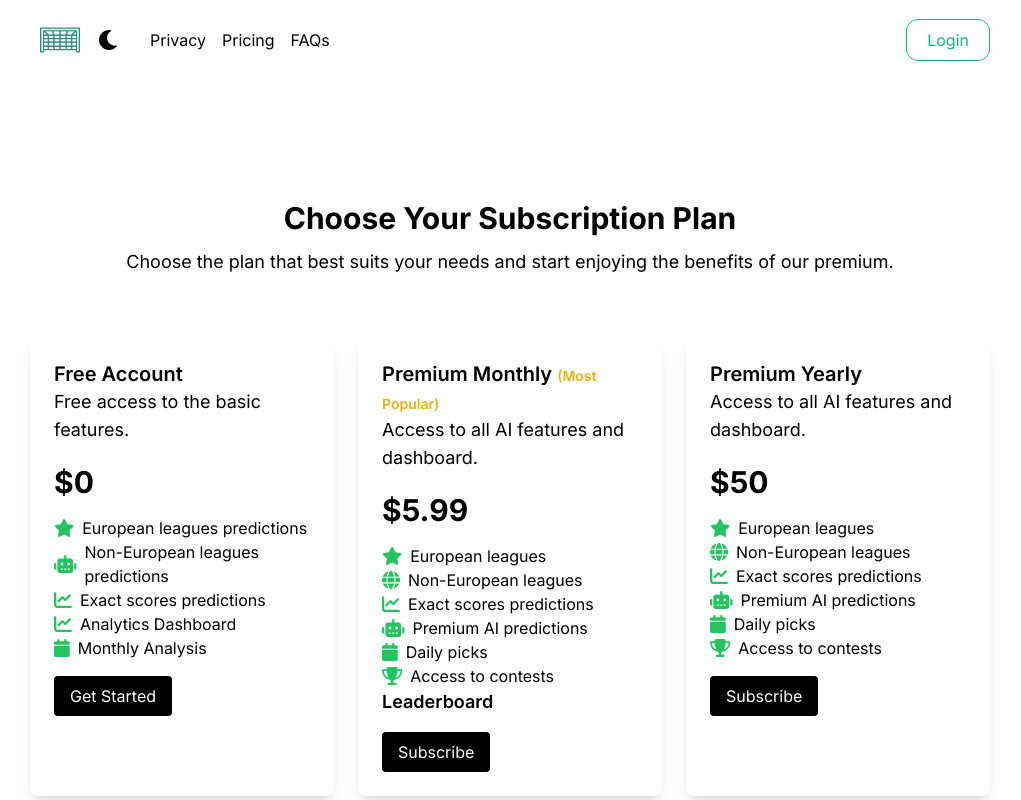
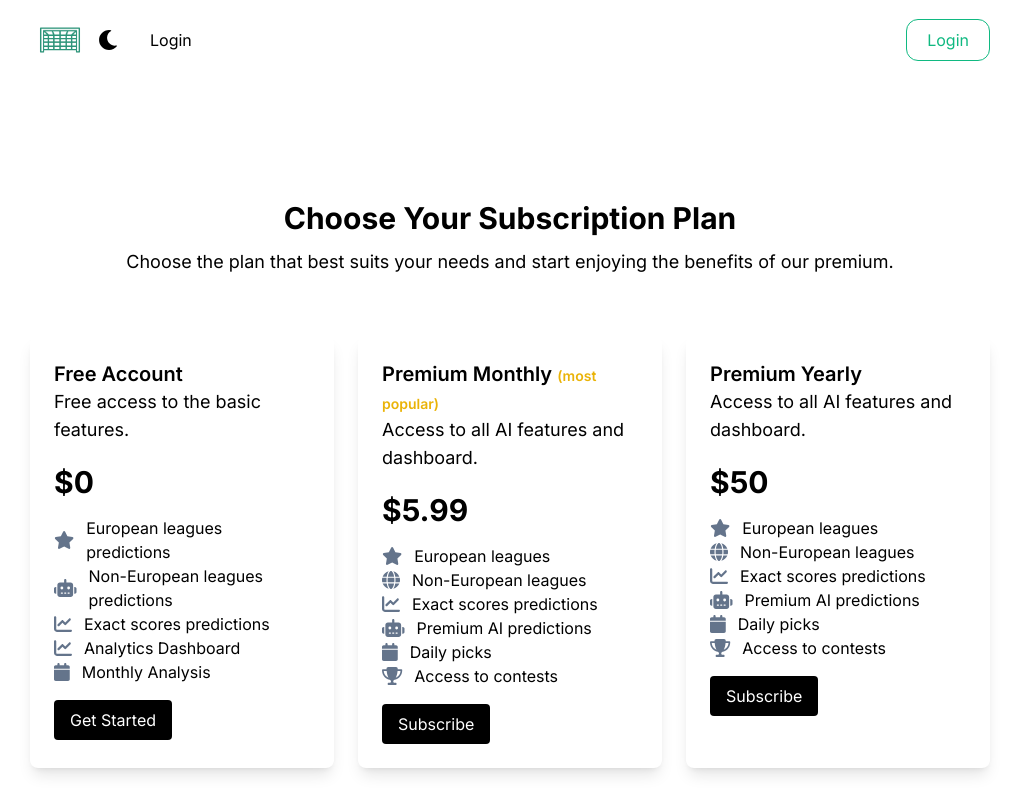
Before and after one commit to adnxy/well-dev, a Next.js app: page /pricing in a window 1280 px wide. Shown: the top 800 px of the page, without its empty margins (130-1151 px from the left). Built offline with nearby package versions, Linux system fonts and the light colour scheme.

Commit message:
Add landing and dashboard ui

```diff
--- a/app/components/FAQ.tsx
+++ b/app/components/FAQ.tsx
@@ -1,6 +1,7 @@
 "use client";
 
 import { useState } from "react";
+import { useTheme } from "../context/ThemeContext";
 
 type FaqItem = {
   question: string;
@@ -13,29 +14,32 @@ type FaqProps = {
 
 const Faq = ({ faqData }: FaqProps) => {
   const [openFaq, setOpenFaq] = useState<number | null>(null);
+  const { theme } = useTheme();
+
+  const isLightTheme = theme === 'light';
 
   const toggleFaq = (index: number) => {
     setOpenFaq(openFaq === index ? null : index);
   };
 
   return (
-    <section className="bg-[#021814] flex flex-col items-center">
-      <div className="py-4 mx-auto max-w-screen-xl lg:py-0 bg-[#021814]"> {/* Changed top margin from py-8 to py-4 */}
-        <div className="space-y-3"> {/* Changed space-y-5 to space-y-3 for smaller margin */}
+    <section className={`flex flex-col items-center ${isLightTheme ? 'bg-white' : 'bg-[#021814]'}`}>
+      <div className={`py-4 mx-auto max-w-screen-xl lg:py-0 ${isLightTheme ? 'bg-white' : 'bg-[#021814]'}`}>
+        <div className="space-y-3">
           {faqData.map((faq, index) => (
-            <div key={index} className="rounded-md shadow-md bg-slate-200 dark:bg-slate-800"> {/* Changed bg-slate-800 to bg-slate-200 for lighter background */}
+            <div key={index} className={`rounded-md shadow-md ${isLightTheme ? 'bg-white' : 'bg-slate-200 dark:bg-slate-800'}`}>
               <button
                 className="flex justify-between items-center w-full p-4 text-left bg-slate-50 dark:bg-gray-700 hover:bg-gray-300 dark:hover:bg-gray-600"
                 onClick={() => toggleFaq(index)}
               >
-                <span className="font-medium text-black dark:text-black w-full">{faq.question}</span> {/* Changed text color to black */}
+                <span className="font-medium text-black dark:text-black w-full">{faq.question}</span>
                 <span className={`transform transition-transform ${openFaq === index ? 'rotate-180' : ''}`}>
                   &#x25BC; {/* Chevron down */}
                 </span>
               </button>
               {openFaq === index && (
-                <div className="p-4 bg-gray-50 bg-slate-100 pt-1  ">
-                  <p className="text-black dark:text-gray-300 w-full">{faq.answer}</p> {/* Changed text color to black */}
+                <div className="p-4 bg-gray-50 bg-slate-100 pt-1">
+                  <p className="text-black dark:text-gray-300 w-full">{faq.answer}</p>
                 </div>
               )}
             </div>
--- a/app/components/Navbar.tsx
+++ b/app/components/Navbar.tsx
@@ -57,30 +57,17 @@ const Navbar = () => {
         )}
 
         <div className="flex space-x-4 ml-5">
-          <Link
-            href="/privacy"
-            className={`font-[15px] cursor-pointer hover:text-slate-300 ${
-              theme === "light" ? "text-black" : "text-white"
-            } hidden md:block`}
-          >
-            Privacy
-          </Link>
-          <Link
-            href="/pricing"
-            className={`font-[15px] cursor-pointer hover:text-slate-300 ${
-              theme === "light" ? "text-black" : "text-white"
-            } hidden md:block`}
-          >
-            Pricing
-          </Link>
-          <Link
-            href="/faq"
-            className={`font-[15px] cursor-pointer hover:text-slate-300 ${
-              theme === "light" ? "text-black" : "text-white"
-            } hidden md:block`}
-          >
-            FAQs
-          </Link>
+          {NavLinks.map((link) => (
+            <Link
+              key={link.href}
+              href={link.href}
+              className={`font-[15px] cursor-pointer hover:text-slate-300 ${
+                pathname === link.href ? "text-green-500" : theme === "light" ? "text-black" : "text-white"
+              } hidden md:block`}
+            >
+              {link.text}
+            </Link>
+          ))}
         </div>
       </div>
 
--- a/app/faq/page.tsx
+++ b/app/faq/page.tsx
@@ -1,9 +1,10 @@
 "use client";
 import React, { useState } from "react";
+import { useTheme } from "../context/ThemeContext";
 
 const FAQ = () => {
   const [openIndex, setOpenIndex] = useState(null);
-
+  const { theme } = useTheme();
   const faqs = [
     {
       question: "What is your return policy?",
@@ -44,25 +45,29 @@ const FAQ = () => {
   };
 
   return (
-    <div className="px-40 pt-20 bg-[#021814]">
-      <h1 className="text-2xl font-bold mb-4 text-white">
-        Frequently Asked Questions
-      </h1>
+    <div className={`px-40 pt-20 pb-20 ${theme === "light" ? "bg-white" : "bg-[#021814]"}`}>
+                <h1 className="text-3xl font-bold mb-4">FAQs</h1>
+
+      <h3 className={`text-lg font-medium mb-4 ${theme === "light" ? "text-black" : "text-white"}`}>
+        Here are some of the most frequently asked questions. If you have any other questions, please don't hesitate to contact us at hello@goalpredict.ai.
+      </h3>
       <div className="space-y-4">
         {faqs.map((faq, index) => (
           <div
             key={index}
-            className="border border-white rounded-lg shadow-md"
+            className={`border border-opacity-50 ${theme === "light" ? "border-black" : "border-slate-500"} rounded-lg shadow-sm`}
           >
             <button
-              className="w-full text-left p-4 focus:outline-none"
+              className={`w-full text-left p-4 focus:outline-none ${openIndex === index ? (theme === "light" ? "bg-gray-200" : "bg-gray-700") : ""}`}
               onClick={() => toggleFAQ(index)}
             >
-              <h2 className="font-semibold text-white">{faq.question}</h2>
+              <h2 className={`font-semibold ${theme === "light" ? "text-black" : "text-white"}`}>
+                {index + 1}. {faq.question}
+              </h2>
             </button>
             {openIndex === index && (
-              <div className="p-4 border-t border-white">
-                <p className="text-white">{faq.answer}</p>
+              <div className={`p-4 border-t ${theme === "light" ? "border-black" : "border-slate-500"}`}>
+                <p className={`text-black ${theme === "dark" ? "text-white" : "text-black"}`}>{faq.answer}</p>
               </div>
             )}
           </div>
--- a/app/pricing/page.tsx
+++ b/app/pricing/page.tsx
@@ -23,19 +23,19 @@ const PricingPage = () => {
           <p className={`price text-3xl font-bold ${theme === 'dark' ? 'text-white' : 'text-black'}`}>$0</p>
           <ul className="benefits-list mt-4">
             <li className={`flex items-center ${theme === 'dark' ? 'text-white' : 'text-black'}`}>
-              <FontAwesomeIcon icon={faStar} className="text-lg text-green-500 mr-2" /> European leagues predictions
+              <FontAwesomeIcon icon={faStar} className="text-lg text-slate-500 mr-3" /> European leagues predictions
             </li>
             <li className={`flex items-center ${theme === 'dark' ? 'text-white' : 'text-black'}`}>
-              <FontAwesomeIcon icon={faRobot} className="text-lg text-green-500 mr-2" /> Non-European leagues predictions
+              <FontAwesomeIcon icon={faRobot} className="text-lg text-slate-500 mr-3" /> Non-European leagues predictions
             </li>
             <li className={`flex items-center ${theme === 'dark' ? 'text-white' : 'text-black'}`}>
-              <FontAwesomeIcon icon={faChartLine} className="text-lg text-green-500 mr-2" /> Exact scores predictions
+              <FontAwesomeIcon icon={faChartLine} className="text-lg text-slate-500 mr-3" /> Exact scores predictions
             </li>
             <li className={`flex items-center ${theme === 'dark' ? 'text-white' : 'text-black'}`}>
-              <FontAwesomeIcon icon={faChartLine} className="text-lg text-green-500 mr-2" /> Analytics Dashboard
+              <FontAwesomeIcon icon={faChartLine} className="text-lg text-slate-500 mr-3" /> Analytics Dashboard
             </li>
             <li className={`flex items-center ${theme === 'dark' ? 'text-white' : 'text-black'}`}>
-              <FontAwesomeIcon icon={faCalendar} className="text-lg text-green-500 mr-2" /> Monthly Analysis
+              <FontAwesomeIcon icon={faCalendar} className="text-lg text-slate-500 mr-3" /> Monthly Analysis
             </li>
           </ul>
           <button className={`button mt-4 ${theme === 'dark' ? 'bg-black text-white' : 'bg-black text-white'} py-2 px-4 rounded hover:bg-gray-700`}>
@@ -43,33 +43,30 @@ const PricingPage = () => {
           </button>
         </div>
         <div className={`card p-6 rounded-lg shadow-lg ${theme === 'dark' ? 'bg-[#06231f]' : 'bg-white'}`}>
-          <h2 className={`plan-title text-xl font-semibold ${theme === 'dark' ? 'text-white' : 'text-black'}`}>Premium Monthly <span className="text-sm text-yellow-500">(Most Popular)</span></h2>
+          <h2 className={`plan-title text-xl font-semibold ${theme === 'dark' ? 'text-white' : 'text-black'}`}>Premium Monthly <span className="text-sm text-yellow-500">(most popular)</span></h2>
           <p className={`mb-5 text-lg font-normal ${theme === 'dark' ? 'text-white' : 'text-black'}`}>Access to all AI features and dashboard.</p>
           <p className={`price text-3xl font-bold ${theme === 'dark' ? 'text-white' : 'text-black'}`}>$5.99</p>
           <ul className="benefits-list mt-4">
             <li className={`flex items-center ${theme === 'dark' ? 'text-white' : 'text-black'}`}>
-              <FontAwesomeIcon icon={faStar} className="text-lg text-green-500 mr-2" /> European leagues
+              <FontAwesomeIcon icon={faStar} className="text-lg text-slate-500 mr-3" /> European leagues
             </li>
             <li className={`flex items-center ${theme === 'dark' ? 'text-white' : 'text-black'}`}>
-              <FontAwesomeIcon icon={faGlobe} className="text-lg text-green-500 mr-2" /> Non-European leagues
+              <FontAwesomeIcon icon={faGlobe} className="text-lg text-slate-500 mr-3" /> Non-European leagues
             </li>
             <li className={`flex items-center ${theme === 'dark' ? 'text-white' : 'text-black'}`}>
-              <FontAwesomeIcon icon={faChartLine} className="text-lg text-green-500 mr-2" /> Exact scores predictions
+              <FontAwesomeIcon icon={faChartLine} className="text-lg text-slate-500 mr-3" /> Exact scores predictions
             </li>
             <li className={`flex items-center ${theme === 'dark' ? 'text-white' : 'text-black'}`}>
-              <FontAwesomeIcon icon={faRobot} className="text-lg text-green-500 mr-2" /> Premium AI predictions
+              <FontAwesomeIcon icon={faRobot} className="text-lg text-slate-500 mr-3" /> Premium AI predictions
             </li>
             <li className={`flex items-center ${theme === 'dark' ? 'text-white' : 'text-black'}`}>
-              <FontAwesomeIcon icon={faCalendar} className="text-lg text-green-500 mr-2" /> Daily picks
+              <FontAwesomeIcon icon={faCalendar} className="text-lg text-slate-500 mr-3" /> Daily picks
             </li>
             <li className={`flex items-center ${theme === 'dark' ? 'text-white' : 'text-black'}`}>
-              <FontAwesomeIcon icon={faTrophy} className="text-lg text-green-500 mr-2" /> Access to contests
+              <FontAwesomeIcon icon={faTrophy} className="text-lg text-slate-500 mr-3" /> Access to contests
             </li>
           </ul>
-          <h3 className={`leaderboard-title text-lg font-semibold ${theme === 'dark' ? 'text-white' : 'text-black'}`}>Leaderboard</h3>
-          <ul className="leaderboard">
-            {/* Leaderboard items go here */}
-          </ul>
+
           <button className={`button mt-4 ${theme === 'dark' ? 'bg-black text-white' : 'bg-black text-white'} py-2 px-4 rounded hover:bg-gray-700`}>
             Subscribe
           </button>
@@ -80,22 +77,22 @@ const PricingPage = () => {
           <p className={`price text-3xl font-bold ${theme === 'dark' ? 'text-white' : 'text-black'}`}>$50</p>
           <ul className="benefits-list mt-4">
             <li className={`flex items-center ${theme === 'dark' ? 'text-white' : 'text-black'}`}>
-              <FontAwesomeIcon icon={faStar} className="text-lg text-green-500 mr-2" /> European leagues
+              <FontAwesomeIcon icon={faStar} className="text-lg text-slate-500 mr-3" /> European leagues
             </li>
             <li className={`flex items-center ${theme === 'dark' ? 'text-white' : 'text-black'}`}>
-              <FontAwesomeIcon icon={faGlobe} className="text-lg text-green-500 mr-2" /> Non-European leagues
+              <FontAwesomeIcon icon={faGlobe} className="text-lg text-slate-500 mr-3" /> Non-European leagues
             </li>
             <li className={`flex items-center ${theme === 'dark' ? 'text-white' : 'text-black'}`}>
-              <FontAwesomeIcon icon={faChartLine} className="text-lg text-green-500 mr-2" /> Exact scores predictions
+              <FontAwesomeIcon icon={faChartLine} className="text-lg text-slate-500 mr-3" /> Exact scores predictions
             </li>
             <li className={`flex items-center ${theme === 'dark' ? 'text-white' : 'text-black'}`}>
-              <FontAwesomeIcon icon={faRobot} className="text-lg text-green-500 mr-2" /> Premium AI predictions
+              <FontAwesomeIcon icon={faRobot} className="text-lg text-slate-500 mr-3" /> Premium AI predictions
             </li>
             <li className={`flex items-center ${theme === 'dark' ? 'text-white' : 'text-black'}`}>
-              <FontAwesomeIcon icon={faCalendar} className="text-lg text-green-500 mr-2" /> Daily picks
+              <FontAwesomeIcon icon={faCalendar} className="text-lg text-slate-500 mr-3" /> Daily picks
             </li>
             <li className={`flex items-center ${theme === 'dark' ? 'text-white' : 'text-black'}`}>
-              <FontAwesomeIcon icon={faTrophy} className="text-lg text-green-500 mr-2" /> Access to contests
+              <FontAwesomeIcon icon={faTrophy} className="text-lg text-slate-500 mr-3" /> Access to contests
             </li>
           </ul>
           <button className={`button mt-4 ${theme === 'dark' ? 'bg-black text-white' : 'bg-black text-white'} py-2 px-4 rounded hover:bg-gray-700`}>
--- a/package.json
+++ b/package.json
@@ -31,6 +31,7 @@
     "next-auth": "^4.24.7",
     "node-fetch": "^3.3.2",
     "react": "^18",
+    "react-datepicker": "^7.5.0",
     "react-dom": "^18",
     "react-icons": "^5.3.0",
     "react-responsive-carousel": "^3.2.23",
```
Also changed, not shown: app/components/Sidebar.jsx (+17 -15 lines), app/dashboard/page.tsx (+75 -21 lines), app/page.tsx (+14 -13 lines), 2 other files (tests, documents, lock files or other folders).
